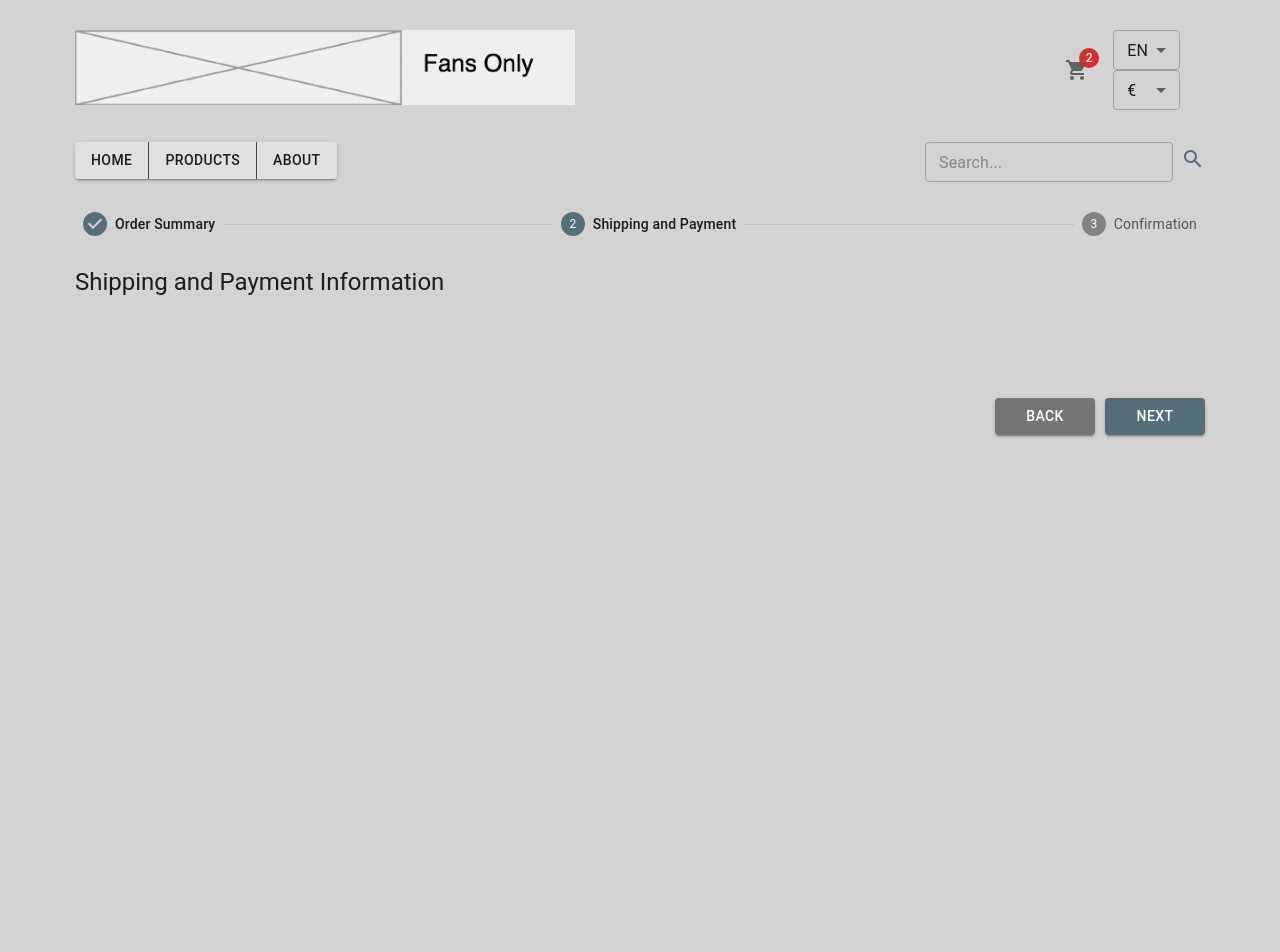
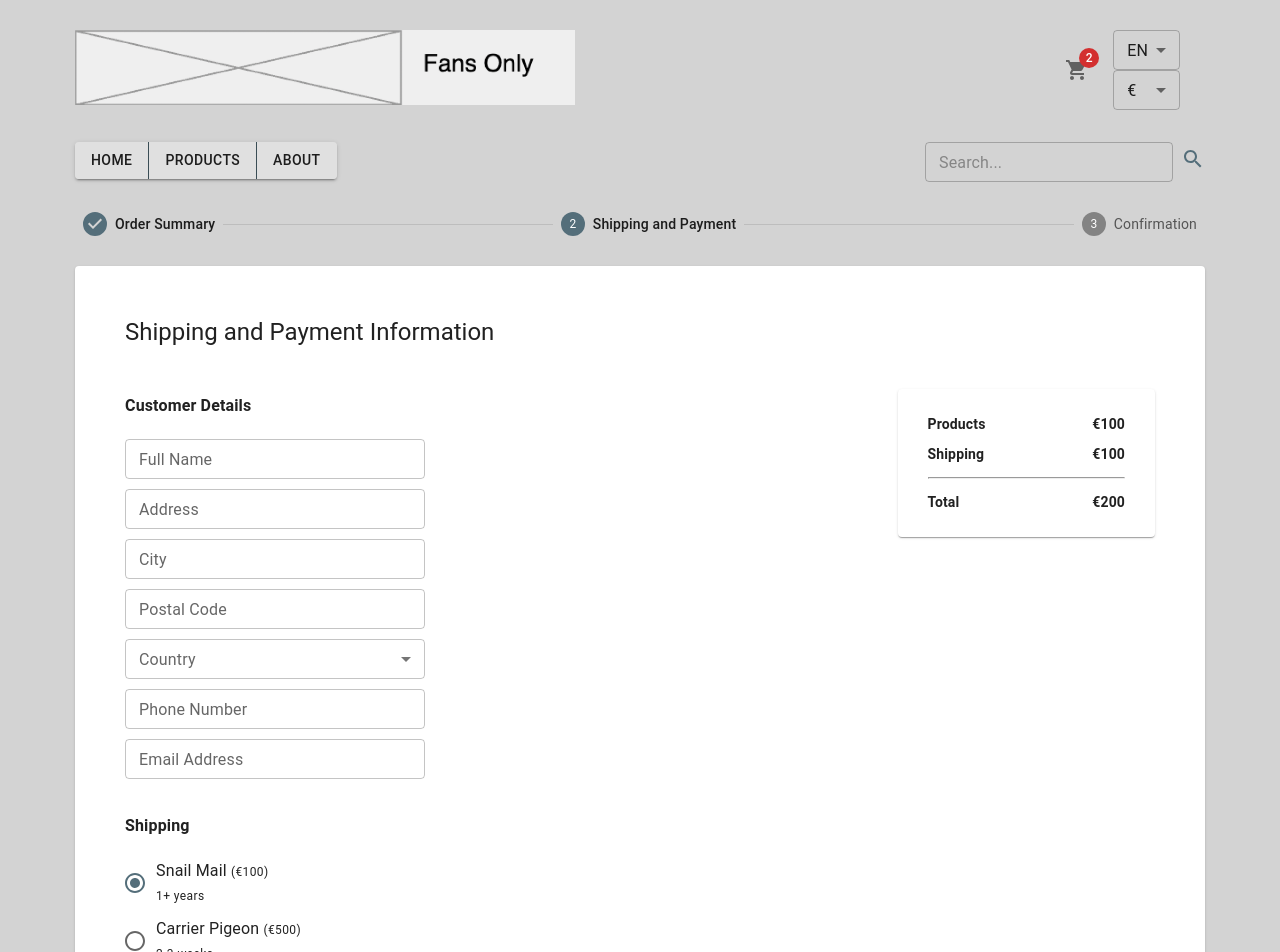
Before and after one commit to VeeHalonen/ux-prototype, a React (Create React App) app: page /shipping-and-payment in a window 1280 px wide. Shown: the top 952 px of the page. Before the commit the page ends 800 px from the top, so only its background shows below. Built offline with nearby package versions, Linux system fonts and the light colour scheme.

Commit message:
Implement remaining pages, make UI improvements

```diff
--- /dev/null
+++ b/src/components/CustomerDetailsForm.jsx
@@ -0,0 +1,68 @@
+import {
+  FormGroup,
+  TextField,
+  Select,
+  MenuItem,
+  FormControl,
+  InputLabel,
+} from "@mui/material";
+
+const CustomerDetailsForm = () => {
+  const spacing = { marginTop: 5, marginBottom: 5 };
+  return (
+    <FormGroup style={{ width: 300 }}>
+      <TextField
+        variant="outlined"
+        size="small"
+        label="Full Name"
+        fullWidth
+        style={spacing}
+      />
+      <TextField
+        variant="outlined"
+        size="small"
+        label="Address"
+        fullWidth
+        style={spacing}
+      />
+      <TextField
+        variant="outlined"
+        size="small"
+        label="City"
+        fullWidth
+        style={spacing}
+      />
+      <TextField
+        variant="outlined"
+        size="small"
+        label="Postal Code"
+        fullWidth
+        style={spacing}
+      />
+      <FormControl size="small" fullWidth style={spacing}>
+        <InputLabel>Country</InputLabel>
+        <Select defaultValue="" label="Country" fullWidth>
+          <MenuItem value="Finland">Finland</MenuItem>
+          <MenuItem value="USA">USA</MenuItem>
+          <MenuItem value="Zimbabwe">Zimbabwe</MenuItem>
+        </Select>
+      </FormControl>
+      <TextField
+        variant="outlined"
+        size="small"
+        label="Phone Number"
+        fullWidth
+        style={spacing}
+      />
+      <TextField
+        variant="outlined"
+        size="small"
+        label="Email Address"
+        fullWidth
+        style={spacing}
+      />
+    </FormGroup>
+  );
+};
+
+export default CustomerDetailsForm;
--- a/src/components/PrevNextButtons.jsx
+++ b/src/components/PrevNextButtons.jsx
@@ -4,7 +4,7 @@ import { Link } from "react-router-dom";
 const PrevNextButtons = ({ nextLink, prevLink, nextTitle, prevTitle }) => {
   const minWidth = 100;
   return (
-    <div style={{ textAlign: "end", marginTop: 100, marginBottom: 100 }}>
+    <div style={{ textAlign: "end", marginTop: 100, marginBottom: 10 }}>
       {/* Previous button (if link given) */}
       {prevLink && (
         <Button
--- a/src/components/ProductPagePhotos.jsx
+++ b/src/components/ProductPagePhotos.jsx
@@ -17,12 +17,16 @@ const ProductPagePhotos = () => {
       <div style={{ width: imgWidth }}>
         <div
           style={{
-            width: 50,
+            width: 65,
             marginLeft: "auto",
             marginRight: "auto",
           }}
         >
-          <MobileStepper steps={4} position="static" />
+          <MobileStepper
+            steps={4}
+            position="static"
+            style={{ backgroundColor: "transparent" }}
+          />
         </div>
       </div>
     </div>
--- a/src/views/About.jsx
+++ b/src/views/About.jsx
@@ -1,8 +1,8 @@
-import { Typography } from "@mui/material";
+import { Card, Typography } from "@mui/material";
 
 const About = () => {
   return (
-    <div>
+    <Card style={{ padding: 50, paddingBottom: 100 }}>
       <Typography variant="h5" paragraph>
         Company
       </Typography>
@@ -28,7 +28,7 @@ const About = () => {
         <br />
         Hic dicta repudiandae vitae.
       </Typography>
-    </div>
+    </Card>
   );
 };
 
--- a/src/views/OrderReceived.jsx
+++ b/src/views/OrderReceived.jsx
@@ -1,4 +1,4 @@
-import { Typography } from "@mui/material";
+import { Typography, Card } from "@mui/material";
 import PrevNextButtons from "../components/PrevNextButtons";
 import ShoppingCartStepper from "../components/ShoppingCartStepper";
 
@@ -6,6 +6,7 @@ const OrderReceived = () => {
   return (
     <div>
       <ShoppingCartStepper step={4} />
+      <Card style={{ padding: 50 }}>
         <Typography variant="h5" style={{ marginBottom: 50 }} paragraph>
           Order Received!
         </Typography>
@@ -16,6 +17,7 @@ const OrderReceived = () => {
           A confirmation has been sent to your email. Thank you for being a fan!
         </Typography>
         <PrevNextButtons nextLink="/" nextTitle="Back to Home" />
+      </Card>
     </div>
   );
 };
--- a/src/views/OrderSummary.jsx
+++ b/src/views/OrderSummary.jsx
@@ -1,4 +1,4 @@
-import { Grid, Typography } from "@mui/material";
+import { Grid, Typography, Card } from "@mui/material";
 import PrevNextButtons from "../components/PrevNextButtons";
 import ShoppingCartStepper from "../components/ShoppingCartStepper";
 import SimpleDataRow from "../components/SimpleDataRow";
@@ -9,6 +9,7 @@ const OrderSummary = () => {
   return (
     <div>
       <ShoppingCartStepper step={1} />
+      <Card style={{ padding: 50 }}>
         <Typography variant="h5" paragraph>
           Order Summary
         </Typography>
@@ -22,6 +23,7 @@ const OrderSummary = () => {
           nextLink="/shipping-and-payment"
           prevLink="/shopping-cart"
         />
+      </Card>
     </div>
   );
 };
--- a/src/views/ProductPage.jsx
+++ b/src/views/ProductPage.jsx
@@ -1,10 +1,10 @@
-import { Grid, Typography } from "@mui/material";
+import { Grid, Typography, Card } from "@mui/material";
 import ProductInfo from "../components/ProductInfo";
 import ProductPagePhotos from "../components/ProductPagePhotos";
 
 const ProductPage = () => {
   return (
-    <div>
+    <Card style={{ padding: 50 }}>
       <Grid container style={{ marginBottom: 40 }} spacing={5}>
         <Grid item>
           <ProductPagePhotos />
@@ -40,7 +40,7 @@ const ProductPage = () => {
         dolores doloribus praesentium vitae placeat expedita, deserunt quod rem?
         Temporibus amet culpa mollitia nam.
       </Typography>
-    </div>
+    </Card>
   );
 };
 
--- a/src/views/Reviews.jsx
+++ b/src/views/Reviews.jsx
@@ -1,10 +1,10 @@
-import { Typography } from "@mui/material";
+import { Typography, Card } from "@mui/material";
 import Review from "../components/Review";
 import StyledLink from "../components/StyledLink";
 
 const Reviews = () => {
   return (
-    <div>
+    <Card style={{ padding: 50 }}>
       <Typography variant="h5" paragraph>
         Customer reviews for{" "}
         <StyledLink name="Product Name" to="/product" component="span" />
@@ -12,7 +12,7 @@ const Reviews = () => {
       {[...Array(5)].map((e, i) => {
         return <Review key={i} />;
       })}
-    </div>
+    </Card>
   );
 };
 
--- a/src/views/ShippingAndPayment.jsx
+++ b/src/views/ShippingAndPayment.jsx
@@ -1,16 +1,104 @@
-import { Typography } from "@mui/material";
+import {
+  Typography,
+  RadioGroup,
+  FormControlLabel,
+  Radio,
+  Grid,
+  Card,
+} from "@mui/material";
+import CustomerDetailsForm from "../components/CustomerDetailsForm";
 import PrevNextButtons from "../components/PrevNextButtons";
 import ShoppingCartStepper from "../components/ShoppingCartStepper";
 
 const ShippingAndPayment = () => {
+  const headerStyle = { fontWeight: "bold", marginTop: 30 };
+  const getLabel = (name, price, deliveryTime) => {
+    return (
+      <div style={{ marginBottom: 5, marginTop: 5 }}>
+        <Typography>
+          {name + " "}
+          <Typography variant="caption">(€{price})</Typography>
+        </Typography>
+        <Typography variant="caption">{deliveryTime}</Typography>
+      </div>
+    );
+  };
+  const getPriceRow = (name, price) => {
+    const rowStyle = { fontWeight: "bold", marginTop: 5, marginBottom: 5 };
+    return (
+      <Grid container item justifyContent="space-between">
+        <Grid item>
+          <Typography variant="body2" style={rowStyle}>
+            {name}
+          </Typography>
+        </Grid>
+        <Grid item>
+          <Typography variant="body2" style={rowStyle}>
+            €{price}
+          </Typography>
+        </Grid>
+      </Grid>
+    );
+  };
   return (
     <div>
       <ShoppingCartStepper step={2} />
-      <Typography variant="h5">Shipping and Payment Information</Typography>
-      <PrevNextButtons
-        prevLink="/order-summary"
-        nextLink="/order-confirmation"
-      />
+      <Card style={{ padding: 50 }}>
+        <Typography variant="h5" paragraph>
+          Shipping and Payment Information
+        </Typography>
+        <Grid container justifyContent="space-between">
+          <Grid item>
+            <Typography paragraph style={headerStyle}>
+              Customer Details
+            </Typography>
+            <CustomerDetailsForm />
+          </Grid>
+          <Grid item xs={3}>
+            <Card
+              style={{
+                padding: 20,
+                paddingLeft: 30,
+                paddingRight: 30,
+                marginTop: 25,
+              }}
+            >
+              {getPriceRow("Products", 100)}
+              {getPriceRow("Shipping", 100)}
+              <hr />
+              {getPriceRow("Total", 200)}
+            </Card>
+          </Grid>
+        </Grid>
+        <Typography paragraph style={headerStyle}>
+          Shipping
+        </Typography>
+        <RadioGroup defaultValue="Snail Mail">
+          <FormControlLabel
+            value="Snail Mail"
+            control={<Radio />}
+            label={getLabel("Snail Mail", 100, "1+ years")}
+          />
+          <FormControlLabel
+            value="Carrier Pigeon"
+            control={<Radio />}
+            label={getLabel("Carrier Pigeon", 500, "2-3 weeks")}
+          />
+          <FormControlLabel
+            value="Other"
+            control={<Radio />}
+            label={getLabel("African Swallow", 2000, "3-5 days")}
+          />
+        </RadioGroup>
+        <Typography paragraph style={headerStyle}>
+          Payment Methods
+        </Typography>
+        <img id="logo" src="paymentMethods.png" alt="Payment Methods" />
+        <PrevNextButtons
+          prevLink="/order-summary"
+          nextLink="/order-confirmation"
+        />
+      </Card>
     </div>
   );
 };
--- a/src/views/ShoppingCart.jsx
+++ b/src/views/ShoppingCart.jsx
@@ -1,10 +1,10 @@
-import { Typography } from "@mui/material";
+import { Typography, Card } from "@mui/material";
 import ShoppingCartItem from "../components/ShoppingCartItem";
 import PrevNextButtons from "../components/PrevNextButtons";
 
 const ShoppingCart = () => {
   return (
-    <div>
+    <Card style={{ padding: 50 }}>
       <Typography variant="h5">Shopping Cart</Typography>
       <ShoppingCartItem />
       <ShoppingCartItem />
@@ -13,7 +13,7 @@ const ShoppingCart = () => {
         Total: €100
       </Typography>
       <PrevNextButtons nextLink="/order-summary" nextTitle="To Checkout" />
-    </div>
+    </Card>
   );
 };
 
```
Also changed, not shown: src/components/ShoppingCartItem.jsx (+8 -7 lines), src/views/OrderConfirmation.jsx (+12 -3 lines), public/paymentMethods.png (added). Lines whose indentation alone changed are shown as unchanged.
